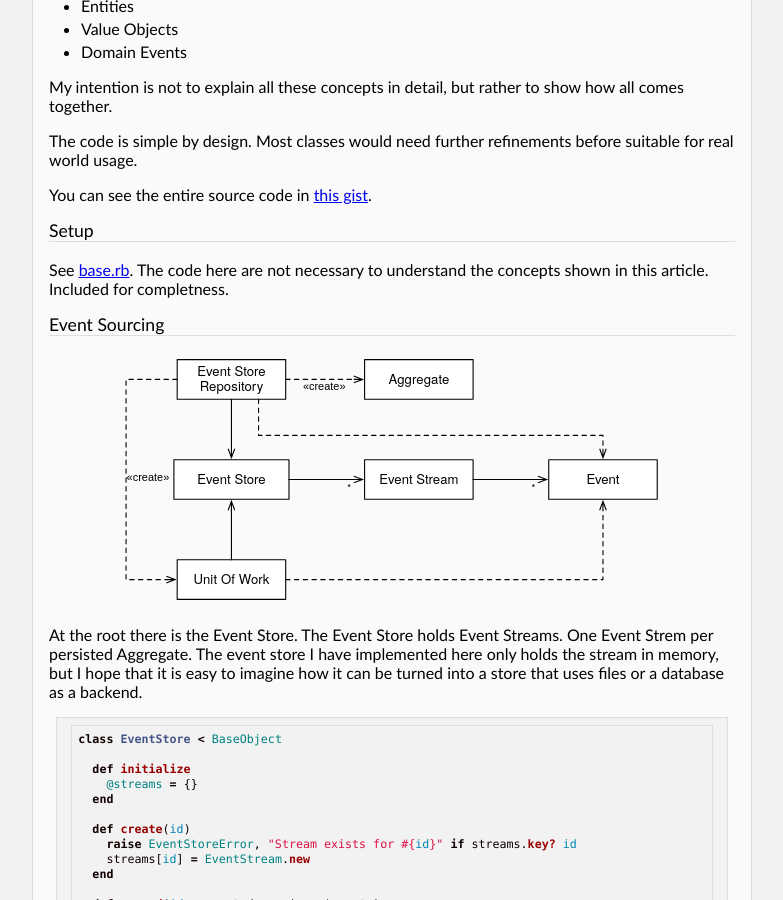
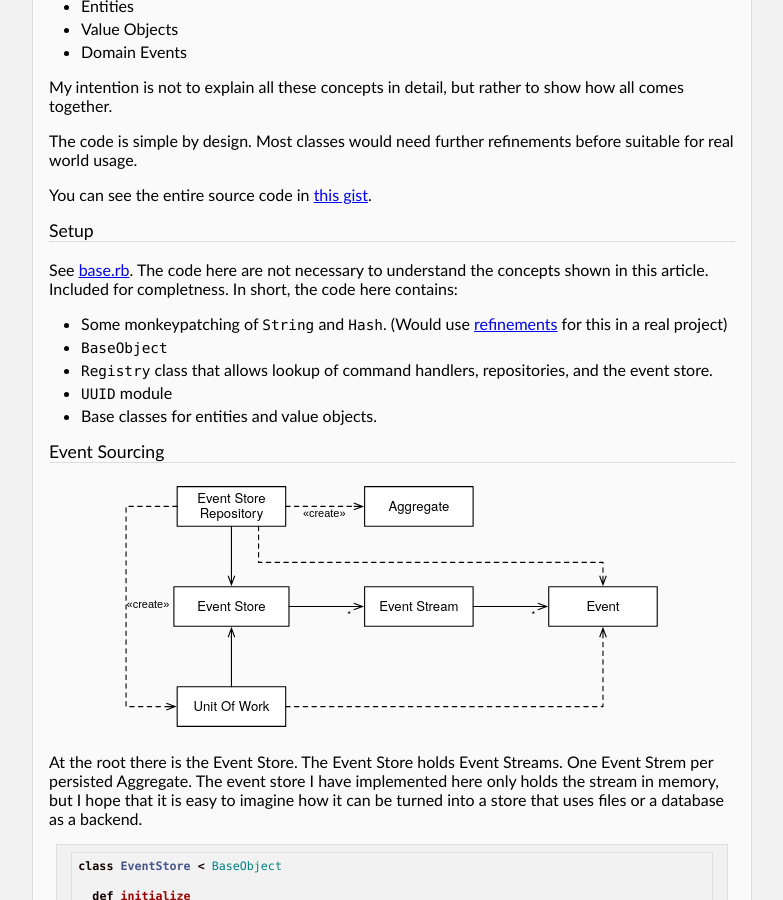
Before and after one commit to kjellm/kjellm.github.com, a Jekyll site: the page built from event.markdown, in a window 1280 px wide and 900 px high, scrolled down 446 px. Shown: the whole window, without its empty margins (248-1031 px from the left). Built offline with Jekyll 4.4.1, drawn with Linux system fonts in a browser that asks for light colours.

Commit message:
Update event draft

```diff
--- a/event.markdown
+++ b/event.markdown
@@ -9,6 +9,7 @@ title: Event Sourcing - a practical example in Ruby
 [cqrs]: http://martinfowler.com/bliki/CQRS.html
 [pubsub]: https://en.wikipedia.org/wiki/Publish–subscribe_pattern
 [crud]: https://en.wikipedia.org/wiki/Create,_read,_update_and_delete
+[refinements]: https://ruby-doc.org/core-2.4.0/doc/syntax/refinements_rdoc.html
 
 Event sourcing is the idea that, rather than saving the current
 state of a system, you can rebuild it by replaying stored events. You
@@ -39,7 +40,16 @@ You can see the entire source code in [this gist][1].
 ### Setup
 
 See [base.rb][2]. The code here are not necessary to understand the
-concepts shown in this article. Included for completness.
+concepts shown in this article. Included for completness. In short,
+the code here contains:
+
+- Some monkeypatching of `String` and `Hash`. (Would
+  use [refinements][refinements] for this in a real project)
+- `BaseObject`
+- `Registry` class that allows lookup of command handlers,
+  repositories, and the event store.
+- `UUID` module
+- Base classes for entities and value objects.
 
 ### Event Sourcing
 
```
